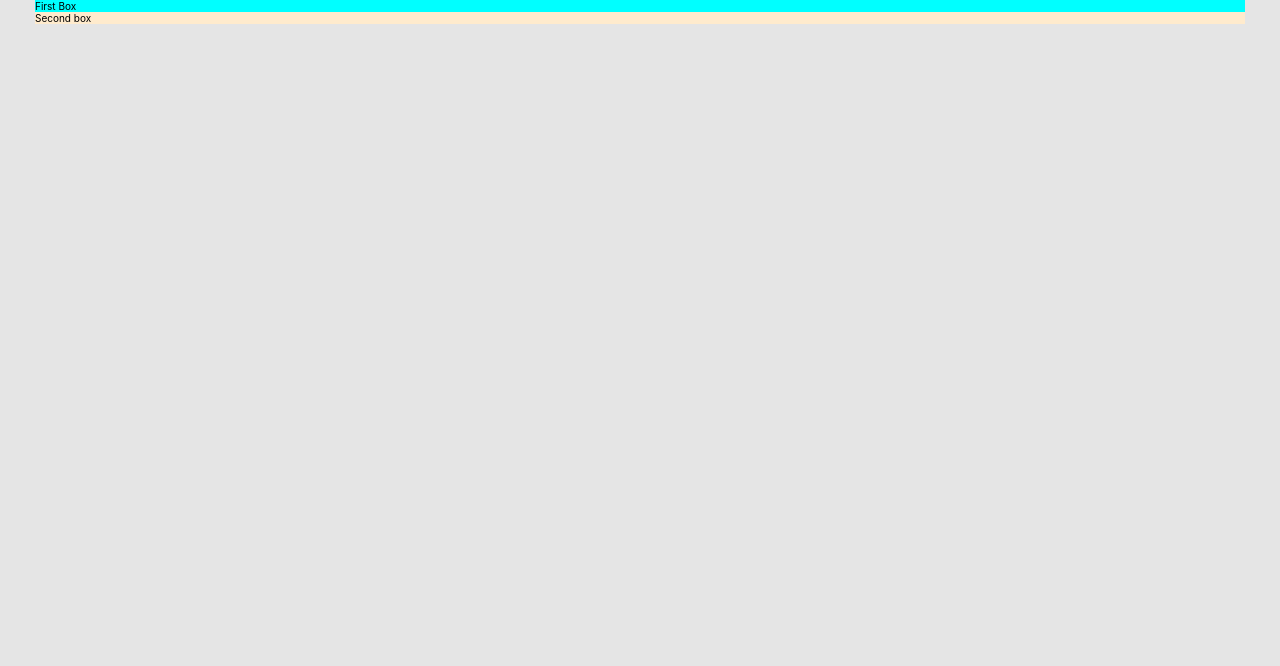
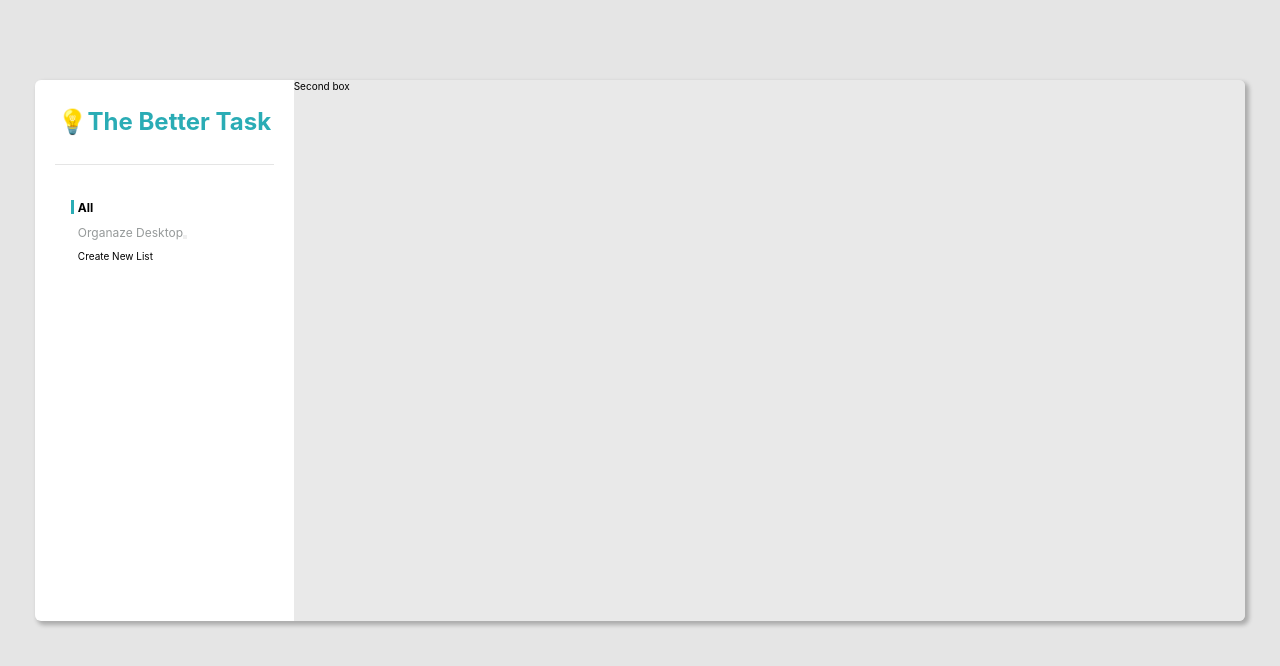
Before and after one commit to tdmitryny/Task-List-Prop-React-JS, a React (Create React App) app: page / in a window 1280 px wide. Shown: the top 666 px of the page. Built offline with nearby package versions, Linux system fonts and the light colour scheme.

Commit message:
Finishing first block

```diff
--- a/src/App.css
+++ b/src/App.css
@@ -25,13 +25,84 @@ body{
 
 }
 
+.Mainbox{
+  display: flex;
+  height: 54.1rem;
+  margin: 8rem 0;
+  box-shadow: 3px 3px 4px 1px rgba(0, 0, 0, 0.25);
+  border-radius: 6px;
+  overflow: hidden;
 
+}
+
+/* First Box Design  */
 
 .FirstBox{
-  background-color: aqua;
+  background-color: #fff;
+  width: 32.9rem;
+  box-shadow: 2px 2px 1px rgba(0, 0, 0, 0.25);
+
+}
+.Title-box{
+  display: flex;
+  justify-content: center;
+  align-items: center;
+  margin: 2.8rem 2rem 0;
+  padding-bottom:2.8rem ;
+  border-bottom: 0.1rem solid #E5E5E5;
+}
+
+.Title-inner{
+  color: #2AACB5;
+  font-size: 24px;
+  line-height: 28px;
+}
+
+.SecondBox{
+  background-color: #E9E9E9;
+  width: 100%;
+}
+
+/* List types  */
+
+.Alltasks{
+max-width: 17.3rem;
+margin: 0 auto;
+margin-top: 2rem;
+padding: 1.5rem 0;
+}
+
+.List-name{
+  color: #000000;
+  font-weight: 700;
+  font-size: 1.2rem;
+  position: relative;
+  cursor: pointer;
+}
+
+.List-name::before{
+  position: absolute;
+  content: '';
+  width: .3rem;
+  height: 1.4rem;
+  background-color: #2AACB5;
+  left: -.7rem;
 }
 
 
-.SecondBox{
-  background-color: blanchedalmond;
+.Lists{
+  margin: 1rem 0;
+
+
 }
+
+.List{
+  color: #969A9A;
+  font-size: 1.2rem;
+  list-style: none;
+  cursor: pointer;
+}
+
+.btn-list{
+  cursor: pointer;
+}
--- a/src/App.js
+++ b/src/App.js
@@ -1,12 +1,16 @@
-import FirstBox from './components/FirstBox';
-import SecondBox from './components/SecondBox';
+//import FirstBox from './components/FirstBox';
+//import SecondBox from './components/SecondBox';
+
+import MainBox from './components/MainBox';
 import './App.css';
 
 function App() {
   return (
     <div className="Container">
-      <FirstBox />
-      <SecondBox />
+
+      <MainBox />
+
+
     </div>
   );
 }
--- a/src/components/FirstBox.js
+++ b/src/components/FirstBox.js
@@ -1,9 +1,13 @@
-import React from 'react'
+import React from 'react';
+import { TaskLists } from './TaskLists';
 
 export function FirstBox() {
     return (
         <div className="FirstBox">
-            First Box
+            <div className="Title-box">
+                <h1 className="Title-inner">💡The Better Task</h1>
+            </div>
+            <TaskLists />
         </div>
     )
 }
--- /dev/null
+++ b/src/components/MainBox.js
@@ -0,0 +1,19 @@
+import React from 'react'
+import FirstBox from './FirstBox';
+import SecondBox from './SecondBox';
+
+
+
+export function MainBox() {
+
+
+
+    return (
+        <div className="Mainbox">
+            <FirstBox />
+            <SecondBox />
+        </div>
+    )
+}
+
+export default MainBox
--- /dev/null
+++ b/src/components/TaskLists.js
@@ -0,0 +1,18 @@
+import React from 'react';
+import { trash } from '../assets/logo';
+
+export function TaskLists() {
+    return (
+        <div className="Alltasks">
+            <div className="All-lists">
+                <p className="List-name">All</p>
+                <ul className="Lists">
+                    <li className="List">Organaze Desktop<button className="btn-list">{trash}</button></li>
+                </ul>
+                <div className="Newlist">Create New List</div>
+            </div>
+        </div>
+    )
+}
+
+export default TaskLists
```
Also changed, not shown: assets/trash.svg (added).
